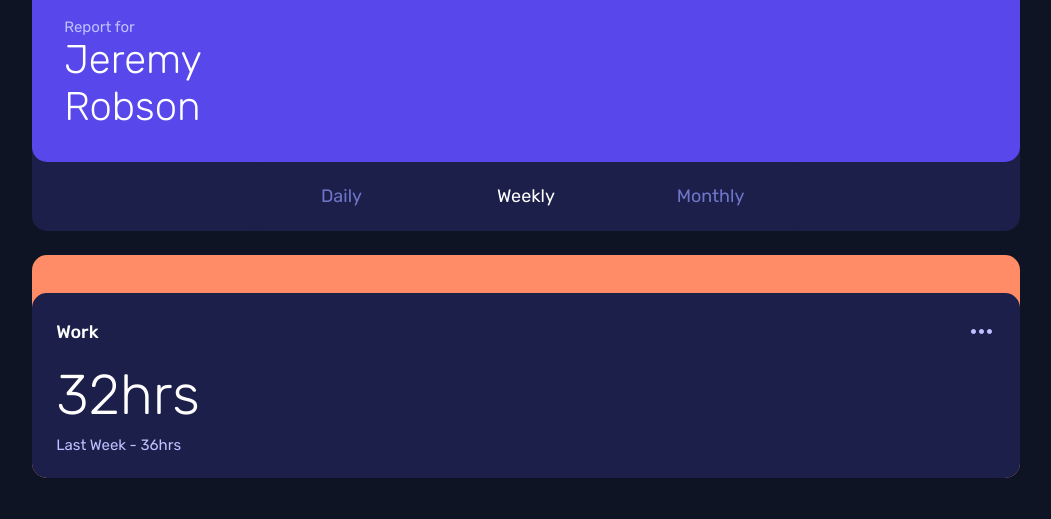
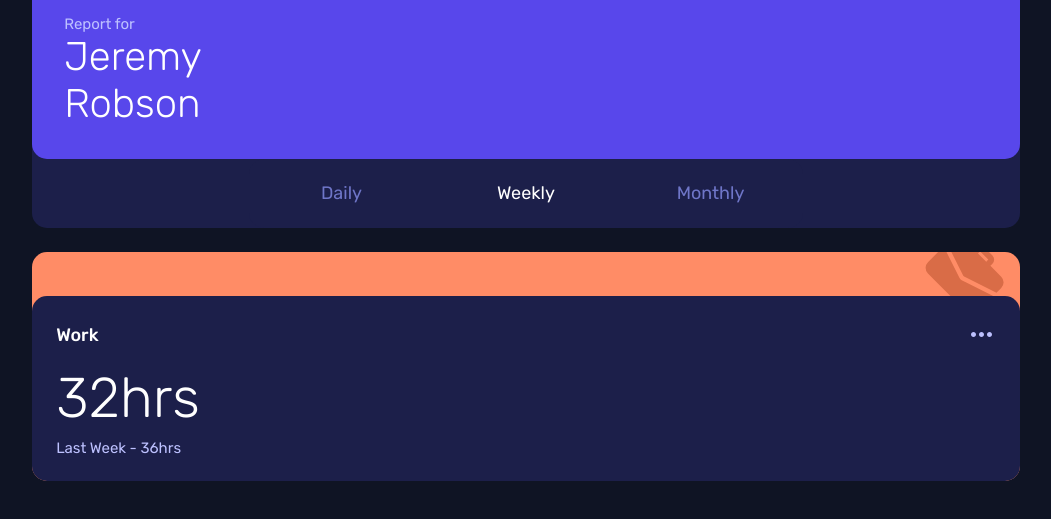
Before and after one commit to antoru/time-tracking-dashboard-main, a website: page index.html in a window 1280 px wide. Shown: the part 227-746 px from the top of the page, without its empty margins (114-1165 px from the left). Drawn offline with nearby package versions, Linux system fonts and the light colour scheme; files that its build step writes are made by us from their sources.

Commit message:
Add activity icon background to card

```diff
--- a/index.html
+++ b/index.html
@@ -59,7 +59,7 @@
 
 			<div class="cards mt-6">
 				<div
-					class="card-outer pt-9.5 bg-primary-orange-300 rounded-[0.938rem]"
+					class="card-outer pt-9.5 md:pt-8 lg:pt-11 bg-primary-orange-300 rounded-[0.938rem] bg-[url(../images/icon-work.svg)] bg-no-repeat bg-position-[top_-1rem_right_1rem]"
 					data-title="Work"
 				>
 					<div
```
